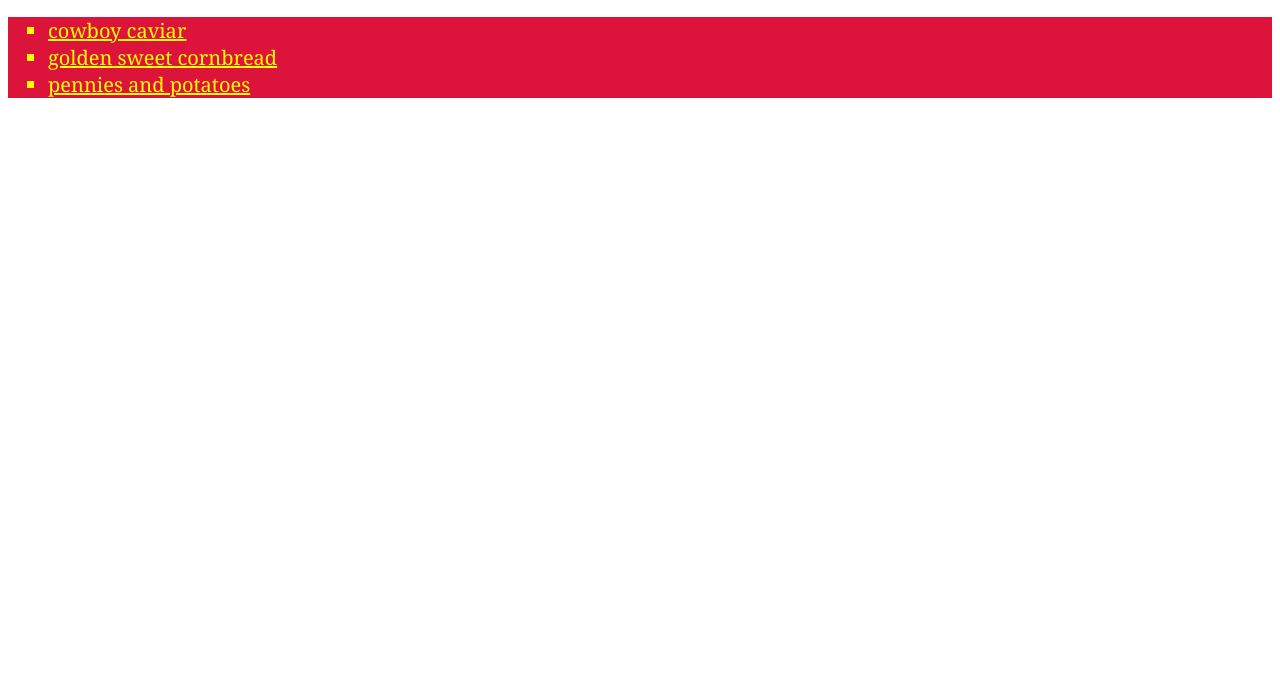
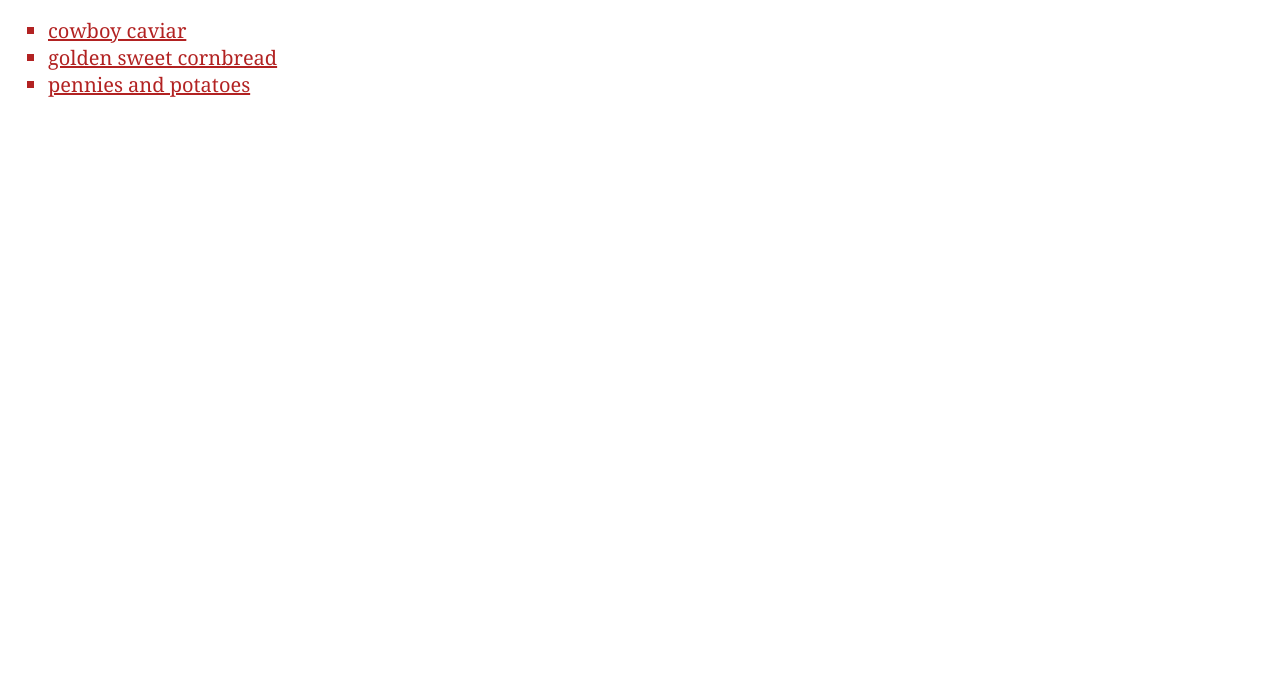
Before and after one commit to notmonica/odin-recipes, a plain HTML site: page index.html in a window 1280 px wide. Shown: the part 118-800 px from the top of the page. Drawn offline with Linux system fonts and the light colour scheme.

Commit message:
Add styles

```diff
--- a/index.html
+++ b/index.html
@@ -9,9 +9,9 @@
 <body>
     <h1>recipes for my BUBU ^3^</h1>
     <ul class="masterlist">
-        <li><a href="./recipes/cowboy_caviar.html">cowboy caviar</a></li>
-        <li><a href="./recipes/golden_sweet_cornbread.html">golden sweet cornbread</a></li>
-        <li><a href="./recipes/pennies_and_potatoes.html">pennies and potatoes</a></li>
+        <li><a class="hover" href="./recipes/cowboy_caviar.html">cowboy caviar</a></li>
+        <li><a class="hover" href="./recipes/golden_sweet_cornbread.html">golden sweet cornbread</a></li>
+        <li><a class="hover" href="./recipes/pennies_and_potatoes.html">pennies and potatoes</a></li>
     </ul>
 </body>
 
--- a/style.css
+++ b/style.css
@@ -17,18 +17,21 @@ h4 {
 
 .masterlist {
     font-size: 20px;
-    background-color: crimson;
-    color: yellow
+    color: firebrick;
 }
 
 a:link {
-    color: yellow;
+    color: firebrick;
 }
 
 a:visited {
-    color: yellow;
+    color: firebrick;
 }
 
 ul {
     list-style-type: square;
 }
+
+.hover:hover {
+    background-color: yellow;
+}
```
